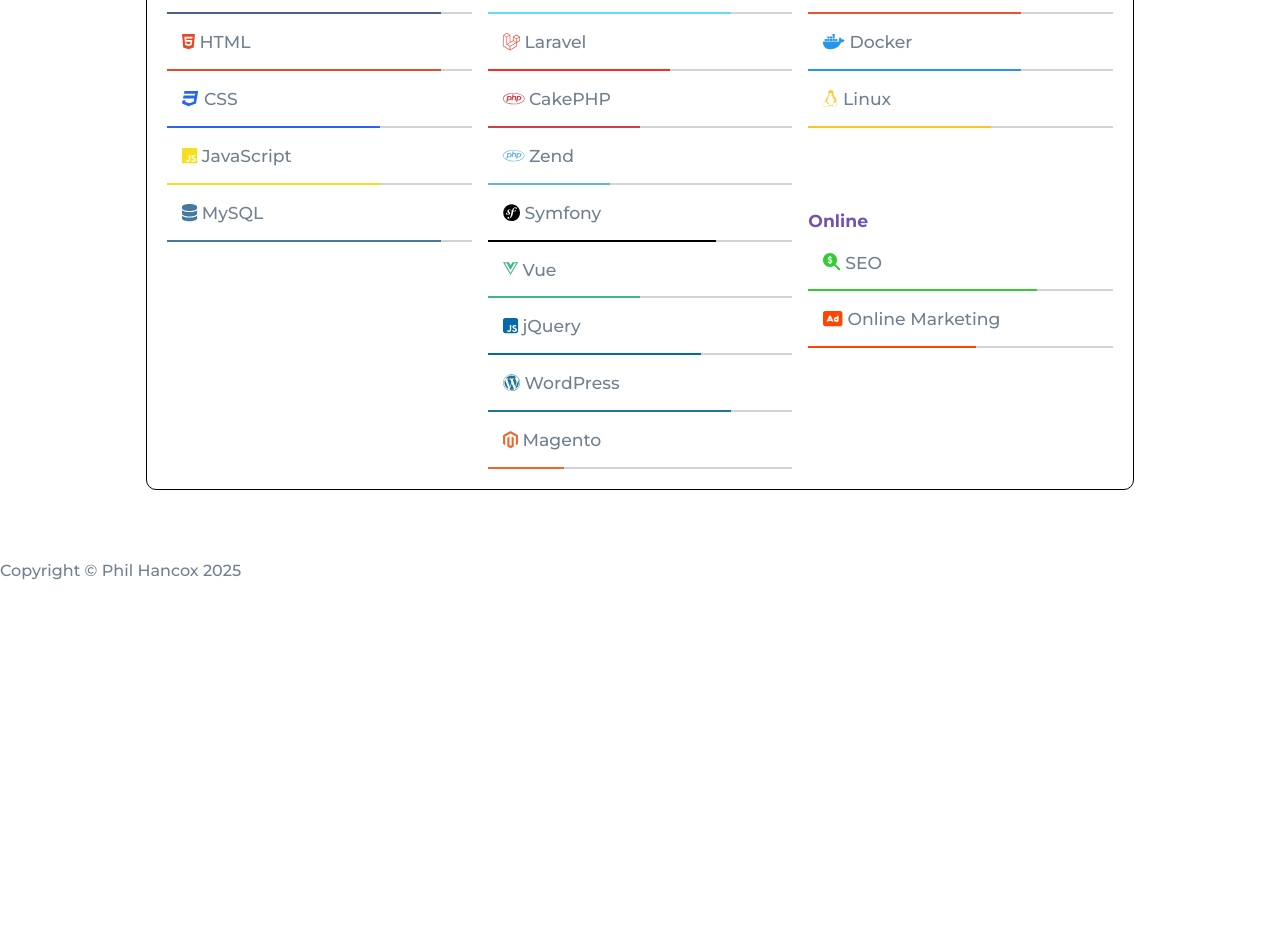
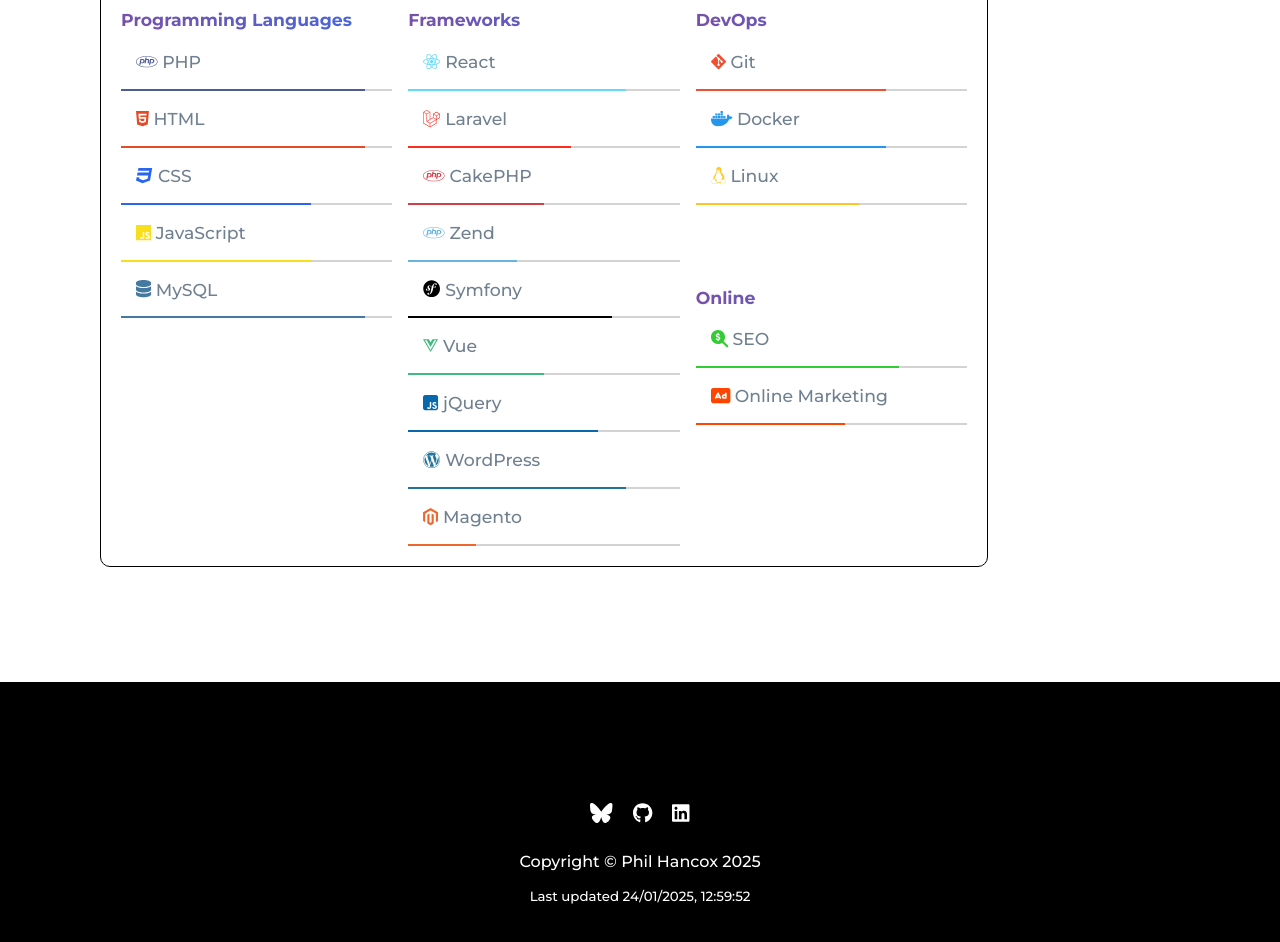
Before and after one commit to philhancox/philhancoxcouk, a Next.js app: page / in a window 1280 px wide. Shown: the part 860-1802 px from the top of the page. Before the commit the page ends 1453 px from the top, so only its background shows below. Built offline with nearby package versions, Linux system fonts and the light colour scheme.

Commit message:
Footer styles init

```diff
--- a/src/app/globals.css
+++ b/src/app/globals.css
@@ -53,11 +53,24 @@
 
 main {
   width: 85%;
-  margin: 0 auto;
-  padding: 50px;
+  padding: 100px;
   font-size: 1.2em;
   line-height: 140%;
   font-weight: 500;
+}
+
+footer {
+  text-align: center;
+  color: white;
+  background: black;
+  padding: 100px;
+}
+
+footer a {
+  padding: 10px;
+}
+footer a:hover {
+  color: #7851A9;
 }
 
 * {
--- a/src/components/Footer/Footer.jsx
+++ b/src/components/Footer/Footer.jsx
@@ -1,15 +1,21 @@
 import React from 'react';
+import {FontAwesomeIcon} from "@fortawesome/react-fontawesome";
+import {faBluesky, faGithub, faLinkedin} from "@fortawesome/free-brands-svg-icons";
+import {faPoo} from "@fortawesome/free-solid-svg-icons";
 
 function Footer() {
-  return <footer>
-    <div className="container">
-      <div className="row">
-        <div className="col-md-12">
-          <p className="text-center">Copyright &copy; Phil Hancox 2025</p>
+    return <footer>
+        <div style={{padding: '20px 0'}}>
+            <a href="https://bsky.app/profile/phlhn.cx" target="_blank" rel="noreferrer noopener">
+                <FontAwesomeIcon size="lg" icon={faBluesky}/></a>
+            <a href="https://github.com/philhancox" target="_blank" rel="noreferrer noopener">
+                <FontAwesomeIcon size="lg" icon={faGithub}/></a>
+            <a href="hhttps://www.linkedin.com/in/philhancox/" target="_blank" rel="noreferrer noopener">
+                <FontAwesomeIcon size="lg" icon={faLinkedin}/></a>
         </div>
-      </div>
-    </div>
-  </footer>;
+        <p className="text-center">Copyright &copy; Phil Hancox {new Date().getFullYear()}</p>
+        <small>Last updated {new Date().toLocaleString('en-gb')}</small>
+    </footer>;
 }
 
 export default Footer;
```
